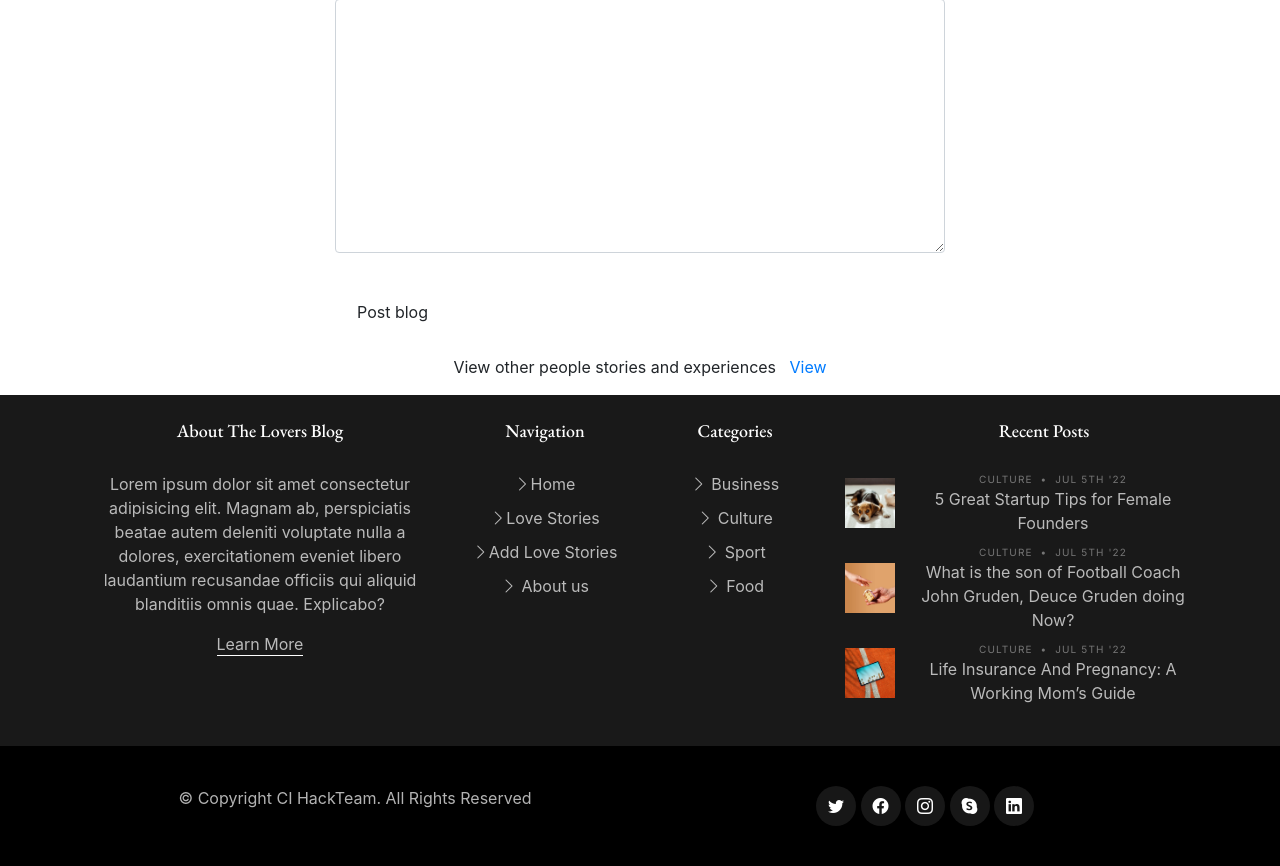
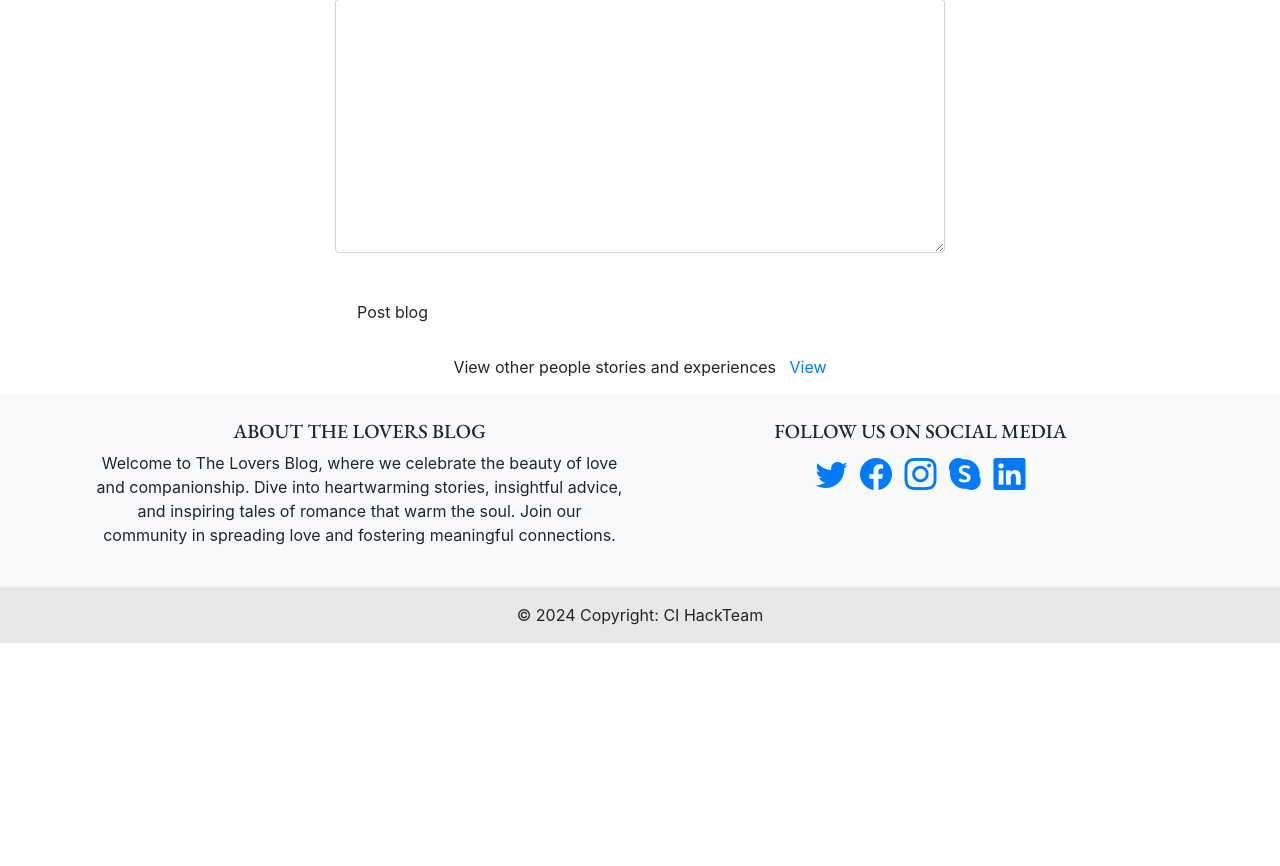
Before and after one commit to phillywhitty/cupid_devils, a Django app: page /blog/post_blog/ in a window 1280 px wide. Shown: the part 763-1629 px from the top of the page. After the commit the page ends 1406 px from the top, so only its background shows below. Run offline with Django 3.2, Linux system fonts and the light colour scheme; some libraries are stand-ins or nearby versions; some web fonts are replaced.

Commit message:
fix footer (#69)

```diff
--- a/templates/base.html
+++ b/templates/base.html
@@ -84,111 +84,48 @@
 
 
     <!-- ======= Footer ======= -->
-    <footer id="footer" class="footer">
+    <!-- ======= Footer ======= -->
+    <footer class="bg-body-tertiary text-center text-lg-start">
+        <!-- Grid container -->
+        <div class="container p-4">
+            <!--Grid row-->
+            <div class="row">
+                <!--Grid column-->
+                <div class="col-lg-6 col-md-12 mb-4 mb-md-0">
+                    <h5 class="text-uppercase">About The Lovers Blog</h5>
 
-        <div class="footer-content">
-            <div class="container">
+                    <p>
+                        Welcome to The Lovers Blog, where we celebrate the beauty of love and companionship. Dive
+                        into heartwarming stories, insightful advice, and inspiring tales of romance that warm the
+                        soul. Join our community in spreading love and fostering meaningful connections.
+                    </p>
+                </div>
+                <!--Grid column-->
 
-                <div class="row g-5">
-                    <div class="col-lg-4">
-                        <h3 class="footer-heading">About The Lovers Blog</h3>
-                        <p>Lorem ipsum dolor sit amet consectetur adipisicing elit. Magnam ab, perspiciatis beatae autem
-                            deleniti voluptate nulla a dolores, exercitationem eveniet libero laudantium recusandae
-                            officiis qui aliquid blanditiis omnis quae. Explicabo?</p>
-                        <p><a href="about.html" class="footer-link-more">Learn More</a></p>
-                    </div>
-                    <div class="col-6 col-lg-2">
-                        <h3 class="footer-heading">Navigation</h3>
-                        <ul class="footer-links list-unstyled">
-                            <li><a href="index.html"><i class="bi bi-chevron-right"></i>Home</a></li>
-                            <li><a href="index.html"><i class="bi bi-chevron-right"></i>Love Stories</a></li>
-                            <li><a href="category.html"><i class="bi bi-chevron-right"></i>Add Love Stories</a></li>
-                            <li><a href="about.html"><i class="bi bi-chevron-right"></i> About us</a></li>
-                        </ul>
-                    </div>
-                    <div class="col-6 col-lg-2">
-                        <h3 class="footer-heading">Categories</h3>
-                        <ul class="footer-links list-unstyled">
-                            <li><a href="category.html"><i class="bi bi-chevron-right"></i> Business</a></li>
-                            <li><a href="category.html"><i class="bi bi-chevron-right"></i> Culture</a></li>
-                            <li><a href="category.html"><i class="bi bi-chevron-right"></i> Sport</a></li>
-                            <li><a href="category.html"><i class="bi bi-chevron-right"></i> Food</a></li>
-                        </ul>
-                    </div>
-
-                    <div class="col-lg-4">
-                        <h3 class="footer-heading pl-5">Recent Posts</h3>
-
-                        <ul class="footer-links footer-blog-entry list-unstyled">
-                            <li>
-                                <a href="single-post.html" class="d-flex align-items-center">
-                                    <img src="assets/img/post-sq-1.jpg" alt="" class="img-fluid me-3">
-                                    <div>
-                                        <div class="post-meta d-block"><span class="date">Culture</span> <span
-                                                class="mx-1">&bullet;</span> <span>Jul 5th '22</span></div>
-                                        <span>5 Great Startup Tips for Female Founders</span>
-                                    </div>
-                                </a>
-                            </li>
-
-                            <li>
-                                <a href="single-post.html" class="d-flex align-items-center">
-                                    <img src="assets/img/post-sq-2.jpg" alt="" class="img-fluid me-3">
-                                    <div>
-                                        <div class="post-meta d-block"><span class="date">Culture</span> <span
-                                                class="mx-1">&bullet;</span> <span>Jul 5th '22</span></div>
-                                        <span>What is the son of Football Coach John Gruden, Deuce Gruden doing
-                                            Now?</span>
-                                    </div>
-                                </a>
-                            </li>
-
-                            <li>
-                                <a href="single-post.html" class="d-flex align-items-center">
-                                    <img src="assets/img/post-sq-3.jpg" alt="" class="img-fluid me-3">
-                                    <div>
-                                        <div class="post-meta d-block"><span class="date">Culture</span> <span
-                                                class="mx-1">&bullet;</span> <span>Jul 5th '22</span></div>
-                                        <span>Life Insurance And Pregnancy: A Working Mom’s Guide</span>
-                                    </div>
-                                </a>
-                            </li>
-                        </ul>
-
-                    </div>
-                </div>
-            </div>
-        </div>
-
-        <div class="footer-legal">
-            <div class="container">
-
-                <div class="row justify-content-between">
-                    <div class="col-md-6 text-center text-md-start mb-3 mb-md-0">
-                        <div class="copyright">
-                            © Copyright <strong><span>CI HackTeam</span></strong>. All Rights Reserved
-                        </div>
-
-
-
-                    </div>
-
-                    <div class="col-md-6">
-                        <div class="social-links mb-3 mb-lg-0 text-center text-md-end">
-                            <a href="#" class="twitter"><i class="bi bi-twitter"></i></a>
-                            <a href="#" class="facebook"><i class="bi bi-facebook"></i></a>
-                            <a href="#" class="instagram"><i class="bi bi-instagram"></i></a>
-                            <a href="#" class="google-plus"><i class="bi bi-skype"></i></a>
-                            <a href="#" class="linkedin"><i class="bi bi-linkedin"></i></a>
-                        </div>
-
+                <!--Grid column-->
+                <div class="col-lg-6 col-md-12 mb-4 mb-md-0">
+                    <h5 class="text-uppercase">Follow Us On Social Media</h5>
+                    <div class="social-links mb-3 mb-lg-0 text-center text-md-end">
+                        <a href="#" class="twitter"><i class="bi bi-twitter fa-2x p-1 mb-2"></i></a>
+                        <a href="#" class="facebook"><i class="bi bi-facebook p-1 fa-2x mb-2"></i></a>
+                        <a href="#" class="instagram"><i class="bi bi-instagram p-1 fa-2x mb-2"></i></a>
+                        <a href="#" class="google-plus"><i class="bi bi-skype p-1 fa-2x mb-2"></i></a>
+                        <a href="#" class="linkedin"><i class="bi bi-linkedin p-1 fa-2x mb-2"></i></a>
                     </div>
 
                 </div>
+                <!--Grid column-->
+            </div>
+            <!--Grid row-->
+        </div>
+        <!-- Grid container -->
 
-            </div>
+        <!-- Copyright -->
+        <div class="text-center p-3" style="background-color: rgba(0, 0, 0, 0.07);">
+            © 2024 Copyright:
+            <a class="text-body" href="https://mdbootstrap.com/">CI HackTeam</a>
         </div>
-
+        <!-- Copyright -->
     </footer>
 
     <!-- Bootstrap CSS -->
```
